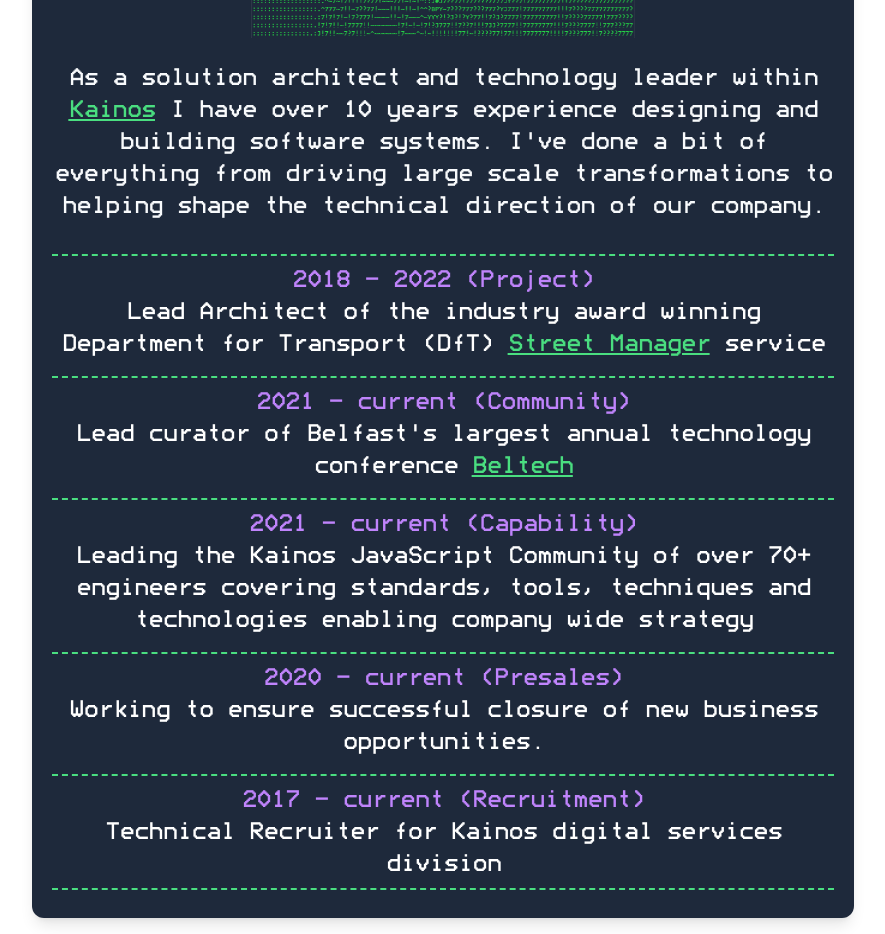
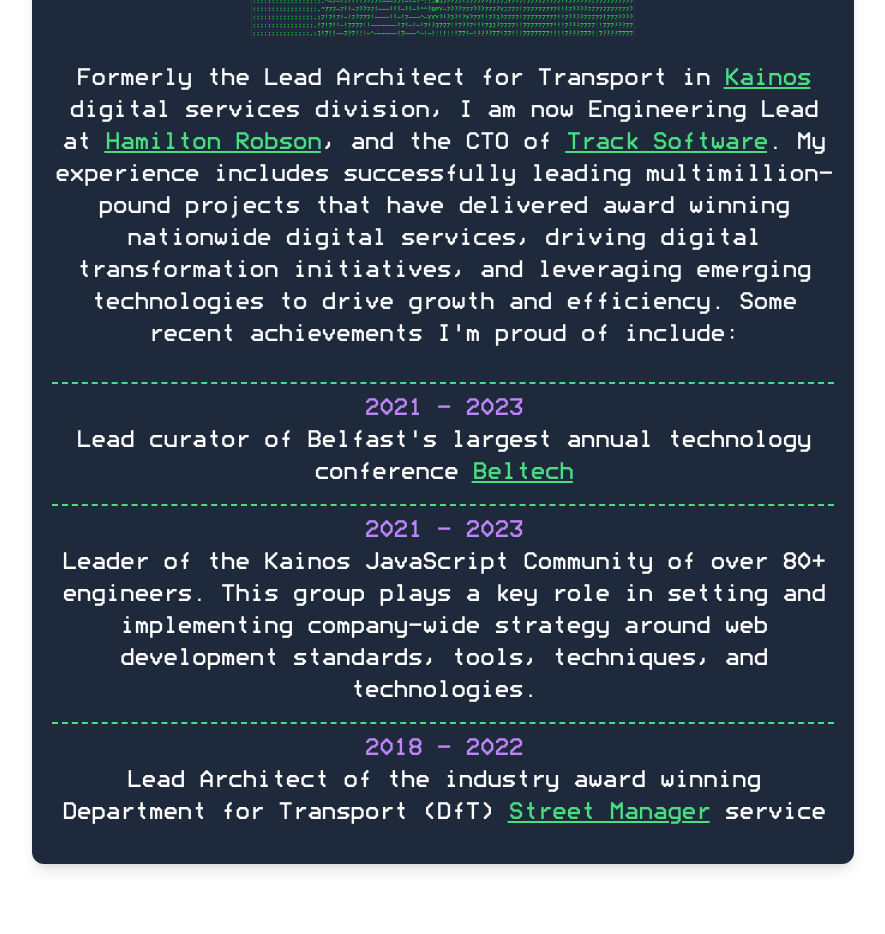
Before and after one commit to KylerD/Kyle.wtf, a Next.js app: page /about in a window 1280 px wide. Shown: the part 580-1514 px from the top of the page, without its empty margins (197-1082 px from the left). After the commit the page ends 1460 px from the top, so only its background shows below. Built offline with nearby package versions, Linux system fonts and the light colour scheme.

Commit message:
About updates

```diff
--- a/pages/about.tsx
+++ b/pages/about.tsx
@@ -24,7 +24,7 @@
                   <code className="min-w-full p-5 space-y-6 font-['terminal']">
                     <div className="flex w-full">
                       <p className="flex-auto text-6xl text-purple-400 mx-auto text-center">
-                        BOUT YE
+                        Hello World
                       </p>
                     </div>
                     {/* About Me */}
@@ -38,22 +38,19 @@
                     </div>
                     <div className="flex mx-auto w-full">
                       <p className="text-center text-2xl mx-auto whitespace-normal">
-                        As a solution architect and technology leader within <span className='text-green-400 underline'>
+                        Formerly the Lead Architect for Transport in <span className='text-green-400 underline'>
                           <Link href={'https://www.kainos.com/'}>Kainos</Link>
-                        </span> I have over 10 years experience designing and building software systems. I've done a bit of everything from driving large scale transformations to helping shape the technical direction of our company.
+                        </span> digital services division, I am now Engineering Lead at <span className='text-green-400 underline'>
+                          <Link href={'https://hamiltonrobson.com/'}>Hamilton Robson</Link>
+                        </span>, and the CTO of <span className='text-green-400 underline'>
+                          <Link href={'https://www.track.software/'}>Track Software</Link>
+                        </span>. My experience includes successfully leading multimillion-pound projects that have delivered award winning nationwide digital services, driving digital transformation initiatives, and leveraging emerging technologies to drive growth and efficiency. Some recent achievements I'm proud of include:
                       </p>
                     </div>
                     <div className="flex mx-auto whitespace-normal mb-32">
                       <ol className="mx-auto max-w-4xl text-white text-2xl list-none text-center">
                         <li className="my-2 border-t-green-400 border-dashed border-t-2 py-2">
-                          <p className='text-purple-400'>2018 - 2022 (Project)</p>
-                          Lead Architect of the industry award winning Department for Transport (DfT) <span className='text-green-400 underline'>
-                            <Link href={'https://www.gov.uk/guidance/plan-and-manage-roadworks'}>Street Manager</Link>
-                          </span> service
-                        </li>
-
-                        <li className="my-2 border-t-green-400 border-dashed border-t-2 py-2">
-                          <p className='text-purple-400'>2021 - current (Community)</p>
+                          <p className='text-purple-400'>2021 - 2023</p>
 
                           Lead curator of Belfast's largest annual technology conference <span className='text-green-400 underline'>
                             <Link href={'https://beltech.co/'}>Beltech</Link>
@@ -61,19 +58,18 @@
                         </li>
 
                         <li className="my-2 border-t-green-400 border-dashed border-t-2 py-2">
-                          <p className='text-purple-400'>2021 - current (Capability)</p>
-                          Leading the Kainos JavaScript Community of over 70+ engineers covering standards, tools, techniques and technologies enabling company wide strategy
+                          <p className='text-purple-400'>2021 - 2023</p>
+                          Leader of the Kainos JavaScript Community of over 80+ engineers. This group plays a key role in setting and implementing company-wide strategy around web development standards, tools, techniques, and technologies.
                         </li>
 
-                        <li className="my-2 border-t-green-400 border-dashed  border-t-2  py-2">
-                          <p className='text-purple-400'>2020 - current (Presales)</p>
-                          Working to ensure successful closure of new business opportunities.
+
+                        <li className="my-2 border-t-green-400 border-dashed border-t-2 py-2">
+                          <p className='text-purple-400'>2018 - 2022</p>
+                          Lead Architect of the industry award winning Department for Transport (DfT) <span className='text-green-400 underline'>
+                            <Link href={'https://www.gov.uk/guidance/plan-and-manage-roadworks'}>Street Manager</Link>
+                          </span> service
                         </li>
 
-                        <li className="my-2 border-t-green-400 border-b-green-400 border-dashed border-b-2 border-t-2  py-2">
-                          <p className='text-purple-400'>2017 - current (Recruitment)</p>
-                          Technical Recruiter for Kainos digital services division
-                        </li>
                       </ol>
                     </div>
                   </code>
--- a/pages/index.tsx
+++ b/pages/index.tsx
@@ -1,8 +1,6 @@
 import Layout from '../components/layout'
 import Link from 'next/link'
 import React from 'react'
-
-import { ArrowUpOnSquareIcon, MapIcon } from "@heroicons/react/20/solid";
 
 
 export default function Home() {
@@ -207,8 +205,36 @@
                           <line x1="0" y1="5" x2="5" y2="5" stroke="currentColor" />
                         </svg>
                         <p className="font-['terminal'] flex flex-row">
-                          ...JOURNEY: <span className='text-green-400'>
-                            <a href='https://journeyplan.app/'><MapIcon className='text-green-400 h-6 w-6' /></a>
+                          ...JOURNEY: <span className='text-green-400 underline'>
+                            <a href='https://journeyplan.app/' target="_blank">https://journeyplan.app/plan</a>
+                          </span>
+                        </p>
+                      </div>
+                    </div>
+                    <div className="flex">
+                      <div className='relative flex'>
+                        <span className="absolute z-10 top-0 right-0 inline-block h-full w-full bg-slate-800
+                        animate-terminal" id="recipeasy"></span>
+                        <svg viewBox="0 -9 3 24" aria-hidden="true" className="flex-none text-green-400 w-2 h-6 mr-3">
+                          <line x1="0" y1="5" x2="5" y2="5" stroke="currentColor" />
+                        </svg>
+                        <p className="font-['terminal'] flex flex-row">
+                          ...RECIPEASY: <span className='text-green-400 underline'>
+                            <a href='https://recipeasy.xyz/recipe' target="_blank">https://recipeasy.xyz/recipe</a>
+                          </span>
+                        </p>
+                      </div>
+                    </div>
+                    <div className="flex">
+                      <div className='relative flex'>
+                        <span className="absolute z-10 top-0 right-0 inline-block h-full w-full bg-slate-800
+                        animate-terminal" id="web-surgeon"></span>
+                        <svg viewBox="0 -9 3 24" aria-hidden="true" className="flex-none text-green-400 w-2 h-6 mr-3">
+                          <line x1="0" y1="5" x2="5" y2="5" stroke="currentColor" />
+                        </svg>
+                        <p className="font-['terminal'] flex flex-row">
+                          ...WEB SURGEON: <span className='text-green-400 underline'>
+                            <a href='https://web-surgeon.com/' target="_blank">https://web-surgeon.com/</a>
                           </span>
                         </p>
                       </div>
@@ -220,6 +246,6 @@
           </div>
         </div>
       </div>
-    </Layout >
+    </Layout>
   )
 }
--- a/styles/global.css
+++ b/styles/global.css
@@ -72,6 +72,16 @@
     animation-fill-mode: forwards;
   }
 
+  #recipeasy {
+    animation-delay: 3.75s;
+    animation-fill-mode: forwards;
+  }
+
+  #web-surgeon {
+    animation-delay: 4s;
+    animation-fill-mode: forwards;
+  }
+
   #ascii {
     animation-delay: 1s;
     animation-fill-mode: forwards;
```
Also changed, not shown: package.json (line endings or trailing spaces), 1 other file (tests, documents, lock files or other folders).
